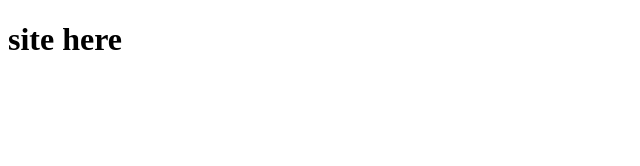
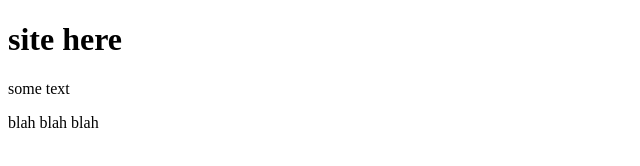
Before and after one commit to bolt6t/site, a plain HTML site: page index.html in a window 1280 px wide. Shown: the whole page, without its empty margins (0-640 px from the left). Drawn offline with Linux system fonts and the light colour scheme.

Commit message:
second commit

```diff
--- a/index.html
+++ b/index.html
@@ -7,5 +7,7 @@
  </head>
  <body>
 	<h1>site here</h1>
+	<p>some text</p>
+	<p>blah blah blah</p>
  </body>
  </html>
```
